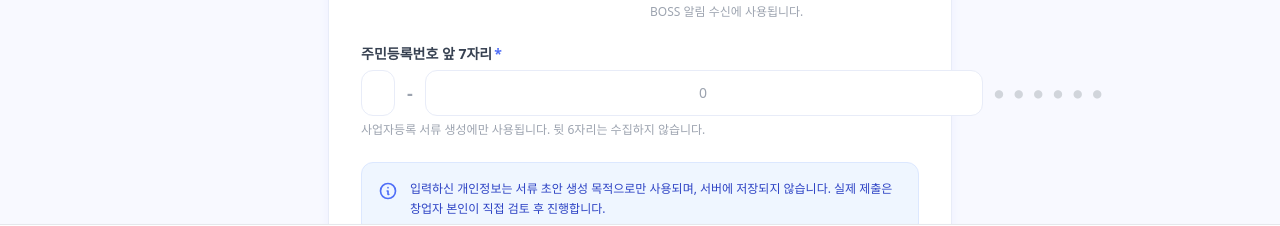
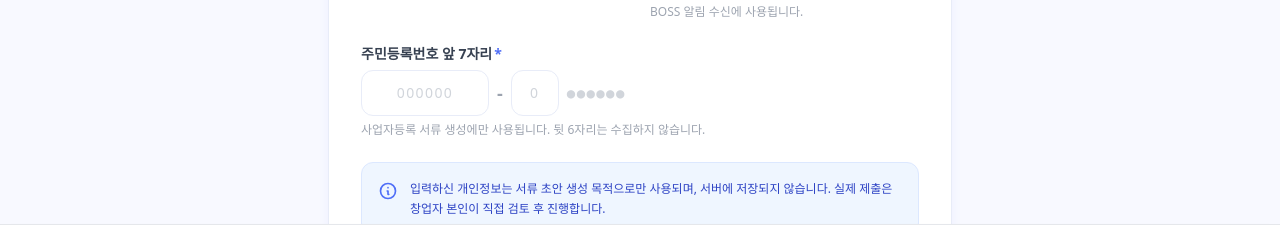
Before and after one commit to NeuRack4/BOSS, a Next.js app in the folder frontend/: page /onboarding in a window 1280 px wide. Shown: the part 497-723 px from the top of the page. Built offline with nearby package versions, Linux system fonts and the light colour scheme; a web font is replaced by a local one.

Commit message:
fix: 주민등록번호 입력 박스 레이아웃 수정 (고정 너비 적용)

```diff
--- a/frontend/components/onboarding/Step1Personal.tsx
+++ b/frontend/components/onboarding/Step1Personal.tsx
@@ -101,9 +101,11 @@ export default function Step1Personal({ data, onChange }: Props) {
         required
         hint="사업자등록 서류 생성에만 사용됩니다. 뒷 6자리는 수집하지 않습니다."
       >
-        <div className="flex items-center gap-3">
+        <div className="flex items-center gap-2">
+          {/* 앞 6자리 */}
           <input
             type="text"
+            inputMode="numeric"
             placeholder="000000"
             maxLength={6}
             value={data.residentIdFront}
@@ -113,11 +115,13 @@ export default function Step1Personal({ data, onChange }: Props) {
                 e.target.value.replace(/\D/g, "").slice(0, 6),
               )
             }
-            className={`${inputClass} text-center tracking-widest`}
+            className="w-32 px-3 py-3 rounded-xl border border-surface-300 bg-white text-gray-800 text-sm text-center tracking-widest placeholder-gray-300 focus:outline-none focus:border-brand-500 focus:ring-2 focus:ring-brand-500/20 transition-all"
           />
-          <span className="text-gray-400 font-bold text-lg">-</span>
+          <span className="text-gray-400 font-bold text-lg flex-shrink-0">-</span>
+          {/* 성별 1자리 */}
           <input
             type="text"
+            inputMode="numeric"
             placeholder="0"
             maxLength={1}
             value={data.residentIdGender}
@@ -127,10 +131,11 @@ export default function Step1Personal({ data, onChange }: Props) {
                 e.target.value.replace(/\D/g, "").slice(0, 1),
               )
             }
-            className={`${inputClass} text-center tracking-widest w-20 flex-shrink-0`}
+            className="w-12 px-2 py-3 rounded-xl border border-surface-300 bg-white text-gray-800 text-sm text-center tracking-widest placeholder-gray-300 focus:outline-none focus:border-brand-500 focus:ring-2 focus:ring-brand-500/20 transition-all flex-shrink-0"
           />
-          <span className="text-gray-300 tracking-widest text-sm font-mono flex-shrink-0">
-            ● ● ● ● ● ●
+          {/* 뒷 6자리 마스킹 표시 */}
+          <span className="text-gray-300 text-sm font-mono tracking-widest flex-shrink-0 select-none">
+            ●●●●●●
           </span>
         </div>
       </Field>
```
